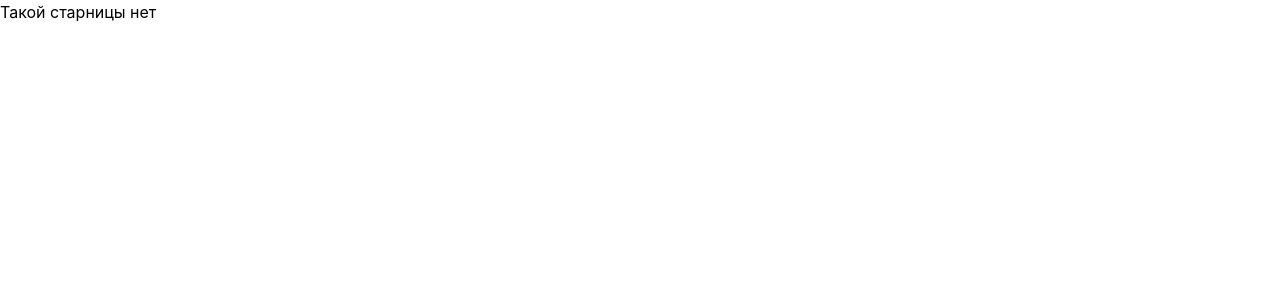
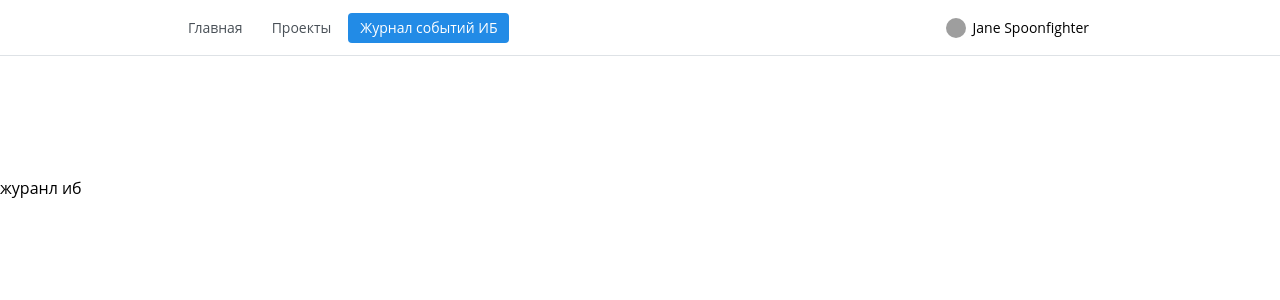
Before and after one commit to farkuy/geo, a React (Vite) app: page /security-journal in a window 1280 px wide. Shown: the top 300 px of the page. Built offline with nearby package versions, Linux system fonts and the light colour scheme; grey boxes are pictures that could not be loaded.

Commit message:
new Header

```diff
--- a/src/app/App.tsx
+++ b/src/app/App.tsx
@@ -1,12 +1,14 @@
 import "@mantine/core/styles.css";
 import { MantineProvider } from "@mantine/core";
-import { Header } from "@/widgets/header";
+import { Header } from "@/widgets";
 import { theme } from "@/shared/theme";
+import { Outlet } from "react-router";
 
 const App = () => {
   return (
     <MantineProvider theme={theme}>
       <Header />
+      <Outlet />
     </MantineProvider>
   );
 };
--- a/src/app/configs/router/routes.tsx
+++ b/src/app/configs/router/routes.tsx
@@ -8,13 +8,6 @@ export const router = createBrowserRouter([
     path: "/",
     Component: App,
     children: [
-      {
-        path: "auth",
-        lazy: async () => {
-          const { AuthPage } = await import("@/pages/auth/AuthPage");
-          return { Component: AuthPage };
-        },
-      },
       {
         path: "main",
         lazy: async () => {
@@ -30,7 +23,22 @@ export const router = createBrowserRouter([
           return { Component: ProjectsPage };
         },
       },
+      {
+        path: "security-journal",
+        lazy: async () => {
+          const { SecurityJournalPage } =
+            await import("@/pages/securityJournal/SecurityJournalPage");
+          return { Component: SecurityJournalPage };
+        },
+      },
     ],
+  },
+  {
+    path: "/auth",
+    lazy: async () => {
+      const { AuthPage } = await import("@/pages/auth/AuthPage");
+      return { Component: AuthPage };
+    },
   },
   { path: "*", Component: NotFoundPage },
 ]);
--- /dev/null
+++ b/src/pages/securityJournal/SecurityJournalPage.tsx
@@ -0,0 +1,3 @@
+export const SecurityJournalPage = () => {
+  return <div>журанл иб</div>;
+};
--- /dev/null
+++ b/src/pages/securityJournal/index.ts
@@ -0,0 +1 @@
+export { SecurityJournalPage } from "./SecurityJournalPage";
--- a/src/widgets/header/Header.module.css
+++ b/src/widgets/header/Header.module.css
@@ -2,7 +2,11 @@
     height: 56px;
     margin-bottom: 120px;
     background-color: var(--mantine-color-body);
-    border-bottom: 1px solid light-dark(var(--mantine-color-gray-3), var(--mantine-color-dark-4));
+    border-bottom: 1px solid
+    light-dark(
+            var(--mantine-color-gray-3),
+            var(--mantine-color-dark-4)
+    );
 }
 
 .inner {
@@ -18,16 +22,22 @@
     padding: 8px 12px;
     border-radius: var(--mantine-radius-sm);
     text-decoration: none;
-    color: light-dark(var(--mantine-color-gray-7), var(--mantine-color-dark-0));
+    color: light-dark(
+            var(--mantine-color-gray-7),
+            var(--mantine-color-dark-0)
+    );
     font-size: var(--mantine-font-size-sm);
     font-weight: 500;
-
-@mixin hover {
-    background-color: light-dark(var(--mantine-color-gray-0), var(--mantine-color-dark-6));
 }
 
-[data-mantine-color-scheme] &[data-active] {
-                                 background-color: var(--mantine-color-blue-filled);
-                                 color: var(--mantine-color-white);
-                             }
+.link:hover {
+    background-color: light-dark(
+            var(--mantine-color-gray-0),
+            var(--mantine-color-dark-6)
+    );
 }
+
+[data-mantine-color-scheme] .link[data-active] {
+    background-color: var(--mantine-color-blue-filled);
+    color: var(--mantine-color-white);
+}
--- a/src/widgets/header/Header.tsx
+++ b/src/widgets/header/Header.tsx
@@ -1,29 +1,24 @@
 import { useState } from "react";
-import {
-  Burger,
-  Button,
-  Container,
-  Group,
-  useMantineColorScheme,
-} from "@mantine/core";
+import { Burger, Container, Group } from "@mantine/core";
 import { useDisclosure } from "@mantine/hooks";
 import classes from "./Header.module.css";
 import { Link, useLocation } from "react-router";
+import { ProfileMenu } from "./components/index";
 
 const links = [
-  { link: "/main", label: "MainPage" },
-  { link: "/projects", label: "ProjectsPage" },
+  { link: "/main", label: "Главная" },
+  { link: "/projects", label: "Проекты" },
+  { link: "/security-journal", label: "Журнал событий ИБ" },
 ];
 
 export function Header() {
-  const { setColorScheme } = useMantineColorScheme();
   const [opened, { toggle }] = useDisclosure(false);
   const { pathname } = useLocation();
   const [active, setActive] = useState(pathname ?? links[0].link);
 
   const items = links.map((link) => (
     <Link
-      key={link.label}
+      key={link.link}
       to={link.link}
       className={classes.link}
       data-active={active === link?.link || undefined}
@@ -41,9 +36,8 @@ export function Header() {
         <Group gap={5} visibleFrom="xs">
           {items}
         </Group>
-        <Button onClick={() => setColorScheme("light")}>Light</Button>
-        <Button onClick={() => setColorScheme("dark")}>Dark</Button>
         <Burger opened={opened} onClick={toggle} hiddenFrom="xs" size="sm" />
+        <ProfileMenu />
       </Container>
     </header>
   );
--- /dev/null
+++ b/src/widgets/header/components/ProfileMenu/ProfileMenu.module.css
@@ -0,0 +1,61 @@
+.header {
+    padding-top: var(--mantine-spacing-sm);
+    background-color: light-dark(var(--mantine-color-gray-0), var(--mantine-color-dark-6));
+    border-bottom: 1px solid light-dark(var(--mantine-color-gray-2), transparent);
+    margin-bottom: 120px;
+}
+
+.mainSection {
+    padding-bottom: var(--mantine-spacing-sm);
+}
+
+.user {
+    color: light-dark(var(--mantine-color-black), var(--mantine-color-dark-0));
+    padding: var(--mantine-spacing-xs) var(--mantine-spacing-sm);
+    border-radius: var(--mantine-radius-sm);
+    transition: background-color 100ms ease;
+
+&:hover {
+     background-color: light-dark(var(--mantine-color-white), var(--mantine-color-dark-8));
+ }
+
+@media (max-width: $mantine-breakpoint-xs) {
+    display: none;
+}
+}
+
+.userActive {
+    background-color: light-dark(var(--mantine-color-white), var(--mantine-color-dark-8));
+}
+
+.tabsList {
+&::before {
+     display: none;
+ }
+}
+
+.tab {
+    font-weight: 500;
+    height: 38px;
+    background-color: transparent;
+    position: relative;
+    bottom: -1px;
+
+&::before,
+&::after {
+     background-color: light-dark(
+             var(--mantine-color-gray-2),
+             var(--mantine-color-dark-7)
+     ) !important;
+ }
+
+&:hover {
+     background-color: light-dark(var(--mantine-color-gray-1), var(--mantine-color-dark-5));
+ }
+
+&[data-active] {
+     background-color: light-dark(var(--mantine-color-white), var(--mantine-color-dark-7));
+     border-color: light-dark(var(--mantine-color-gray-2), var(--mantine-color-dark-7));
+     border-bottom-color: transparent;
+ }
+}
--- /dev/null
+++ b/src/widgets/header/components/ProfileMenu/ProfileMenu.tsx
@@ -0,0 +1,60 @@
+import {
+  Avatar,
+  Group,
+  Menu,
+  Text,
+  UnstyledButton,
+  useMantineColorScheme,
+} from "@mantine/core";
+import classes from "./ProfileMenu.module.css";
+import cx from "clsx";
+import { useDisclosure } from "@mantine/hooks";
+
+const user = {
+  name: "Jane Spoonfighter",
+  email: "janspoon@fighter.dev",
+  image:
+    "https://raw.githubusercontent.com/mantinedev/mantine/master/.demo/avatars/avatar-5.png",
+};
+
+export const ProfileMenu = () => {
+  const [opened, { close, open }] = useDisclosure(false);
+  const { colorScheme, toggleColorScheme } = useMantineColorScheme();
+
+  const colorSchemeText =
+    colorScheme === "dark" ? "Светлая тема" : "Темная тема";
+
+  return (
+    <Menu
+      width={260}
+      position="bottom-end"
+      transitionProps={{ transition: "pop-top-right" }}
+      onClose={close}
+      onOpen={open}
+      withinPortal
+    >
+      <Menu.Target>
+        <UnstyledButton
+          className={cx(classes.user, { [classes.userActive]: opened })}
+        >
+          <Group gap={7}>
+            <Avatar src={user.image} alt={user.name} radius="xl" size={20} />
+            <Text fw={500} size="sm" lh={1} mr={3}>
+              {user.name}
+            </Text>
+          </Group>
+        </UnstyledButton>
+      </Menu.Target>
+      <Menu.Dropdown>
+        <Menu.Item>Личный профиль</Menu.Item>
+        <Menu.Item onClick={toggleColorScheme}>{colorSchemeText}</Menu.Item>
+        <Menu.Item>Информация о системе</Menu.Item>
+        <Menu.Item>Последние обновления</Menu.Item>
+        <Menu.Item>Техническая поддержка</Menu.Item>
+
+        <Menu.Divider />
+        <Menu.Item color="red">Выйти</Menu.Item>
+      </Menu.Dropdown>
+    </Menu>
+  );
+};
--- /dev/null
+++ b/src/widgets/header/components/index.ts
@@ -0,0 +1 @@
+export { ProfileMenu } from "./ProfileMenu/ProfileMenu";
--- /dev/null
+++ b/src/widgets/index.ts
@@ -0,0 +1 @@
+export { Header } from "./header";
```
